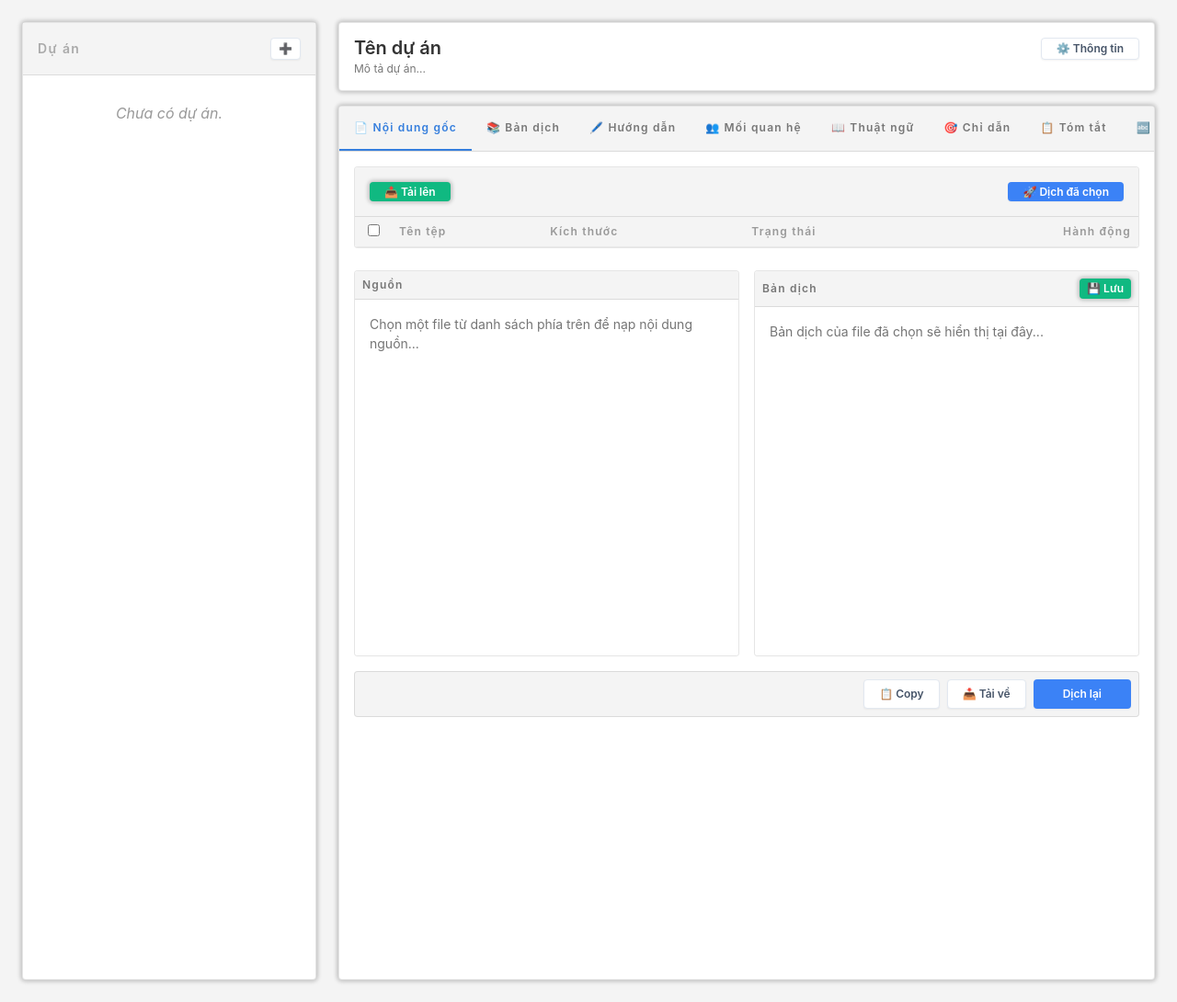
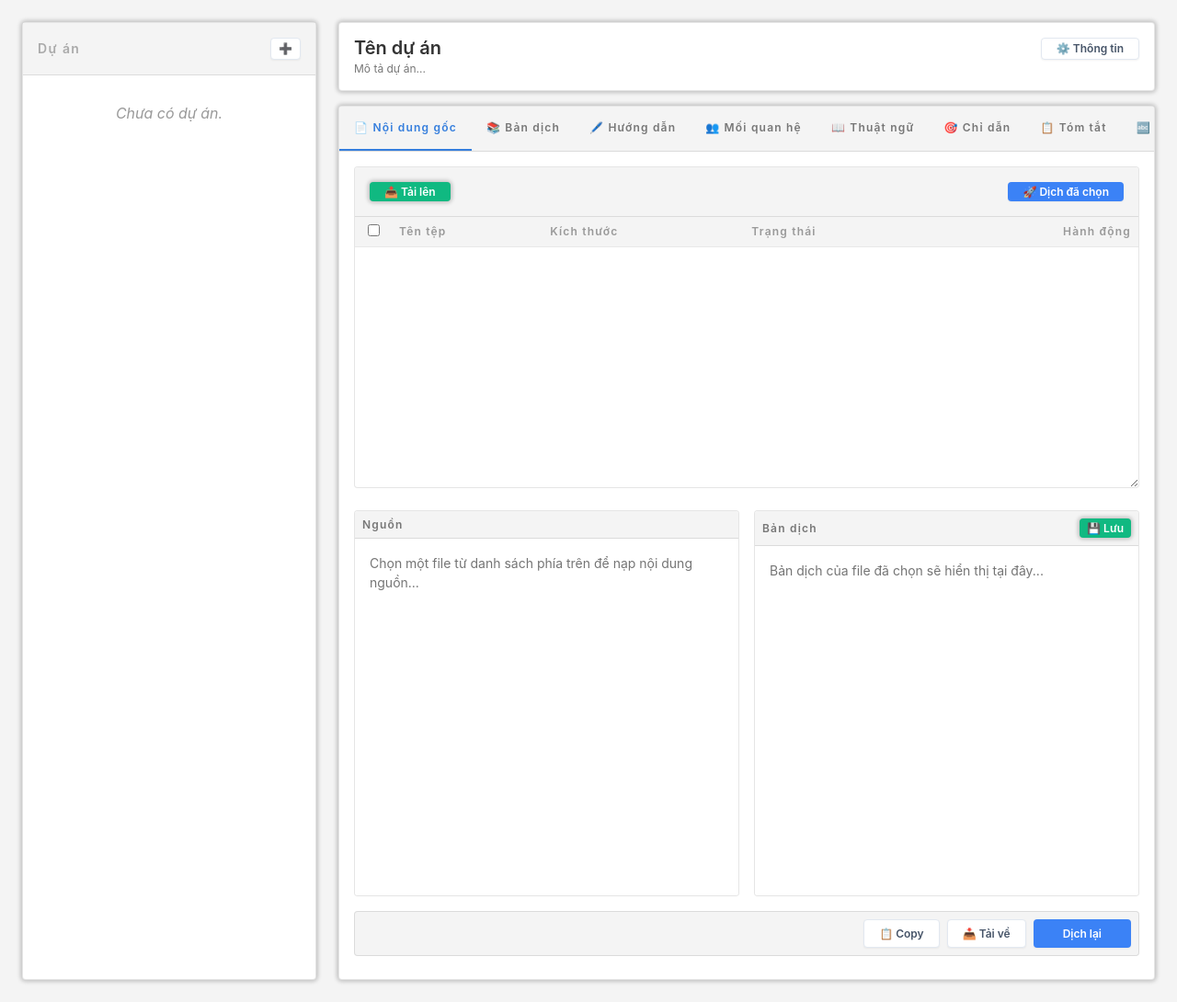
Before and after one commit to Narga/ai-vi-translator, a Flask app: page / in a window 1280 px wide. Shown: the part 60-1150 px from the top of the page at 92% size. Run offline with Flask 2, Linux system fonts and the light colour scheme; data that the repository does not hold is empty; some libraries are stand-ins or nearby versions.

Commit message:
feat: increase source/translated table height to 350px with resize

```diff
--- a/webui/templates/partials/tab_workspace.html
+++ b/webui/templates/partials/tab_workspace.html
@@ -48,7 +48,7 @@
                              <div id="ptab-workspace" class="nt-ptab-content flex-auto flex flex-column overflow-y-auto pa3">
 
                                 <!-- Source Table Block -->
-                                <div class="flex-shrink-0 ba b--black-10 br2 overflow-hidden bg-white mb3 shadow-sm" style="max-height: 250px; overflow-y: auto;">
+                                <div class="flex-shrink-0 ba b--black-10 br2 overflow-hidden bg-white mb3 shadow-sm" style="height: 350px; overflow-y: auto; resize: vertical; min-height: 150px; max-height: 600px;">
                                     <div class="pa3 bb b--black-10 flex justify-between items-center bg-near-white sticky-top" style="position: sticky; top: 0; z-index: 10;">
                                          <div>
                                              <input type="file" id="upload-source-file" class="dn" multiple onchange="uploadProjectFile()">
@@ -108,7 +108,7 @@
                             </div>
 
                             <div id="ptab-translated" class="nt-ptab-content dn flex-auto flex flex-column overflow-y-auto pa3">
-                                <div class="flex-shrink-0 ba b--black-10 br2 overflow-hidden bg-white mb3 shadow-sm" style="max-height: 250px; overflow-y: auto;">
+                                <div class="flex-shrink-0 ba b--black-10 br2 overflow-hidden bg-white mb3 shadow-sm" style="height: 350px; overflow-y: auto; resize: vertical; min-height: 150px; max-height: 600px;">
                                     <div class="pa3 bb b--black-10 flex justify-end items-center bg-near-white sticky-top" style="position: sticky; top: 0; z-index: 10;">
                                         <button id="btn-merge-translated" class="pointer ph3 pv1 f7 bn white bg-dark-green br2 shadow-1 hover-bg-green fw6" onclick="mergeTranslatedFiles()">🧩 Ghép tập tin</button>
                                     </div>
@@ -285,7 +285,7 @@
 
                                <!-- Kiểm tra chính tả Section -->
                                <div id="ptab-spellcheck" class="nt-ptab-content dn flex-auto flex flex-column overflow-y-auto pa3">
-                                   <div class="flex-shrink-0 ba b--black-10 br2 overflow-hidden bg-white mb3 shadow-sm" style="max-height: 250px; overflow-y: auto;">
+                                   <div class="flex-shrink-0 ba b--black-10 br2 overflow-hidden bg-white mb3 shadow-sm" style="height: 350px; overflow-y: auto; resize: vertical; min-height: 150px; max-height: 600px;">
                                        <div class="pa3 bb b--black-10 flex justify-end items-center bg-near-white sticky-top" style="position: sticky; top: 0; z-index: 10;">
                                            <button id="btn-spellcheck-selected" class="pointer ph3 pv1 f7 bn white bg-blue br2 shadow-1 hover-bg-dark-blue fw6" onclick="spellcheckSelectedInProject()">🔤 Soát được chọn</button>
                                        </div>
```
